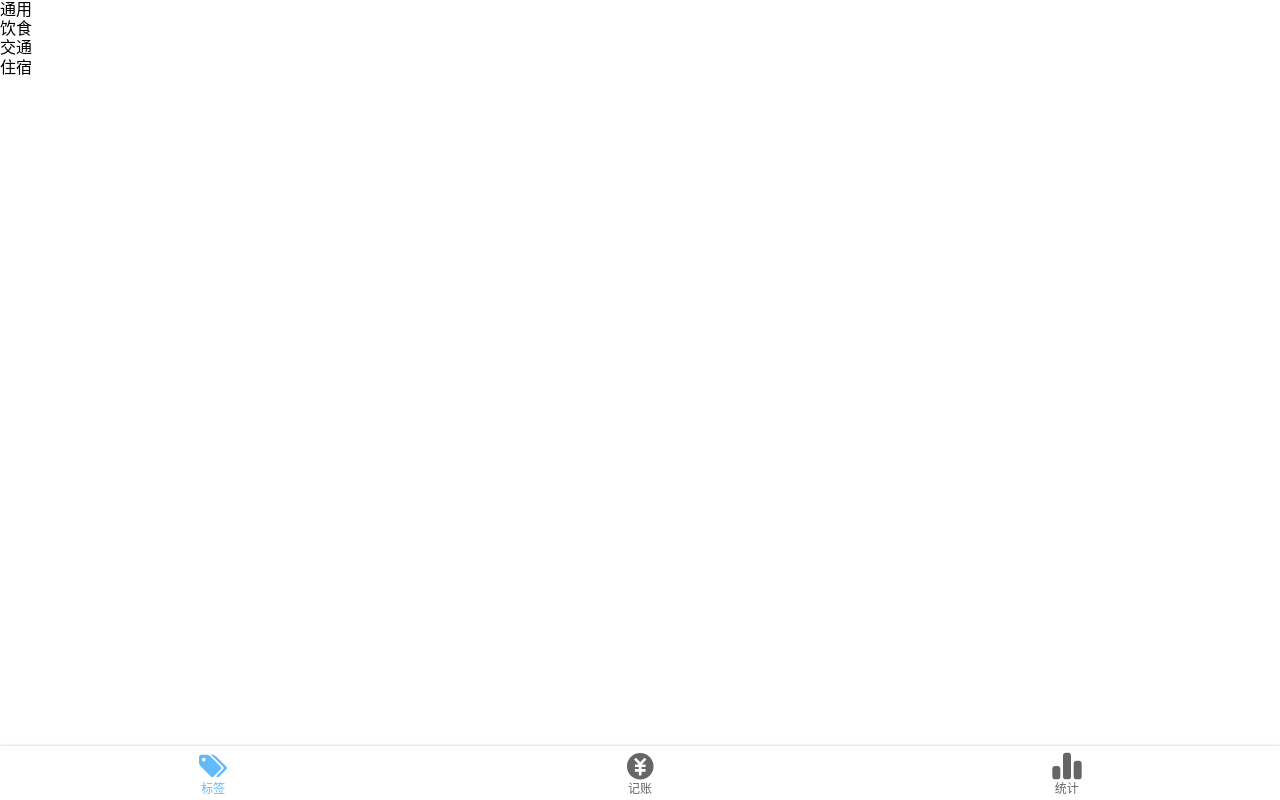
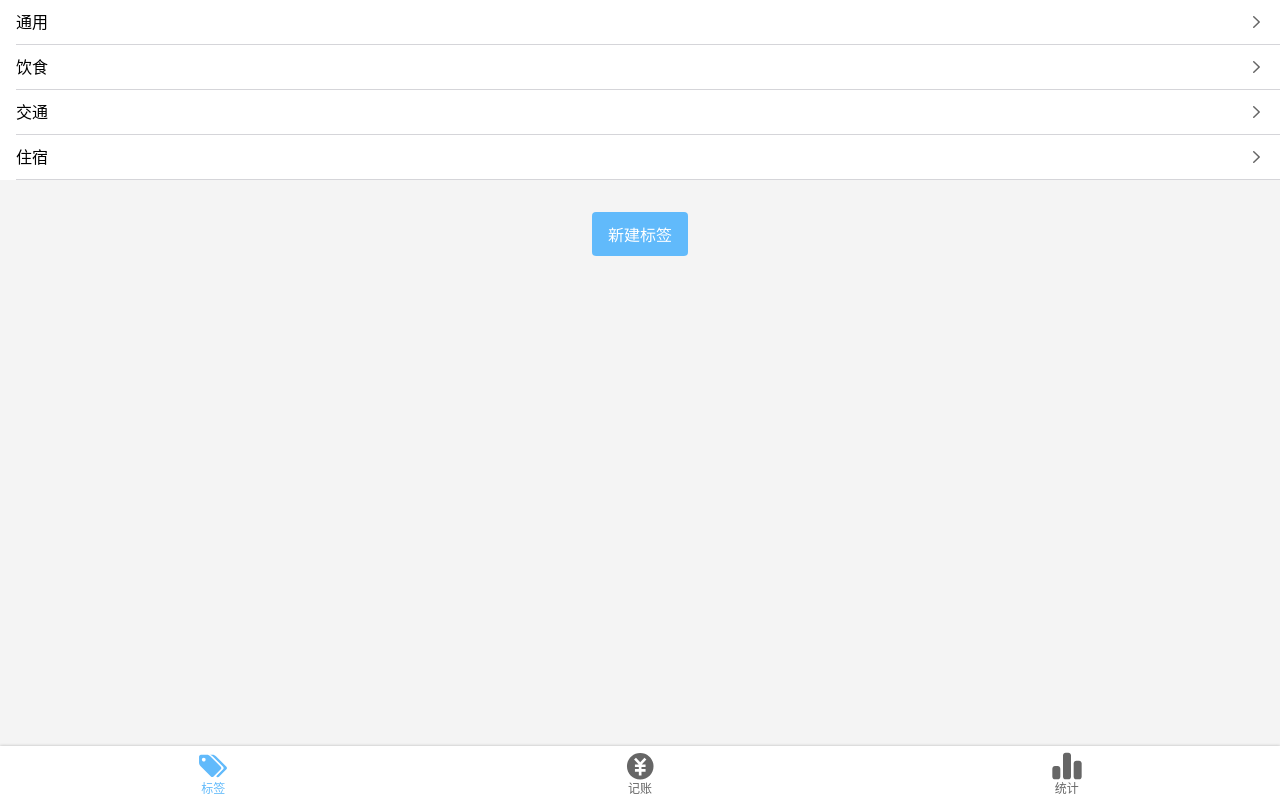
Before and after one commit to cym2050/P-minimalist-money, a React app: page /#/tags in a window 1280 px wide. Built offline with nearby package versions, Linux system fonts and the light colour scheme.

Commit message:
完成tags页样式

```diff
--- a/src/components/Layout.tsx
+++ b/src/components/Layout.tsx
@@ -10,6 +10,7 @@
 const Main = styled.div`
   flex-grow:1;
   overflow:auto;
+  background:#F4F4F4;
 `;
 
 const Layout = (props: any) => {
--- a/src/components/Nav.tsx
+++ b/src/components/Nav.tsx
@@ -2,11 +2,12 @@
 import React from "react";
 import { NavLink } from "react-router-dom";
 import Icon from "./Icon";
+import themeColor from "global";
 // require 可以防止 Tree Shaking
 // require("icons/money.svg");
 // require("icons/tag.svg");
 // require("icons/statistics.svg");
-const themeColor = "#61bafb";
+
 const NavWrapper = styled.nav`
   line-height: 1.2;
   box-shadow: 0 0 3px rgba(0,0,0,0.25);
@@ -63,5 +64,4 @@
     );
 
 }
-
 export default Nav;
--- /dev/null
+++ b/src/global.tsx
@@ -0,0 +1,3 @@
+const themeColor = "#61bafb";
+
+export default themeColor;
--- a/src/reset.scss
+++ b/src/reset.scss
@@ -33,3 +33,9 @@
 textarea {
     outline: none;
 }
+
+.oneLine {
+    white-space: nowrap;
+    overflow: hidden;
+    text-overflow: ellipsis;
+}
--- a/src/useTags.tsx
+++ b/src/useTags.tsx
@@ -1,5 +1,5 @@
 import { useState } from "react";
-
+// 封装一个自定义hook
 const useTags = () => {
     const [tags, setTags] = useState<string[]>(["通用", "饮食", "交通", "住宿"]);
     return { tags, setTags }
--- a/src/views/Money/TypesSection.tsx
+++ b/src/views/Money/TypesSection.tsx
@@ -1,5 +1,6 @@
 import styled from "styled-components";
 import React, { useState } from "react";
+import themeColor from "global";
 type Type = {
     value: '+' | '-',
     onChange: (value: '+' | '-') => void
@@ -34,7 +35,7 @@
                 content: '';
                 display:block;
                 height: 5px;
-                background:#61bafb;
+                background:${themeColor};
                 position:absolute;
                 bottom:0;
                 width: 100%;
--- a/src/views/Tags.tsx
+++ b/src/views/Tags.tsx
@@ -1,16 +1,57 @@
 import React from 'react'
 import Layout from 'components/Layout';
 import useTags from 'useTags';
+import styled from 'styled-components';
+import Icon from '../components/Icon';
+import themeColor from 'global';
+
+const TagList = styled.ol`
+    font-size:16px;
+    background:white;
+    padding-left:16px;
+
+    >li{
+        border-bottom: 1px solid #d5d5d9;
+        line-height:20px;
+        padding: 12px 16px 12px 0;
+        display:flex;
+        justify-content:space-between;
+        align-items:center;
+        >.icon{
+            fill:#666;
+        }
+    }
+`;
+
+const Button = styled.button`
+    font-size:16px;
+    border:none;
+    padding:10px 16px;
+    border-radius:4px;
+    color: white;
+    background:${themeColor};
+`
+
+const Center = styled.div`
+    padding-top:32px;
+    display:flex;
+    align-items:center;
+    justify-content:center;
+
+`
 
 function Tags() {
     const { tags, setTags } = useTags();
     return (
         <Layout>
-            <ol>
+            <TagList>
                 {tags.map(tag =>
-                    <li key={tag}>{tag}</li>
+                    <li key={tag}>{tag} <Icon name="right" /></li>
                 )}
-            </ol>
+            </TagList>
+            <Center>
+                <Button>新建标签</Button>
+            </Center>
         </Layout>
     );
 }
```
Also changed, not shown: 1 other file (tests, documents, lock files or other folders).
